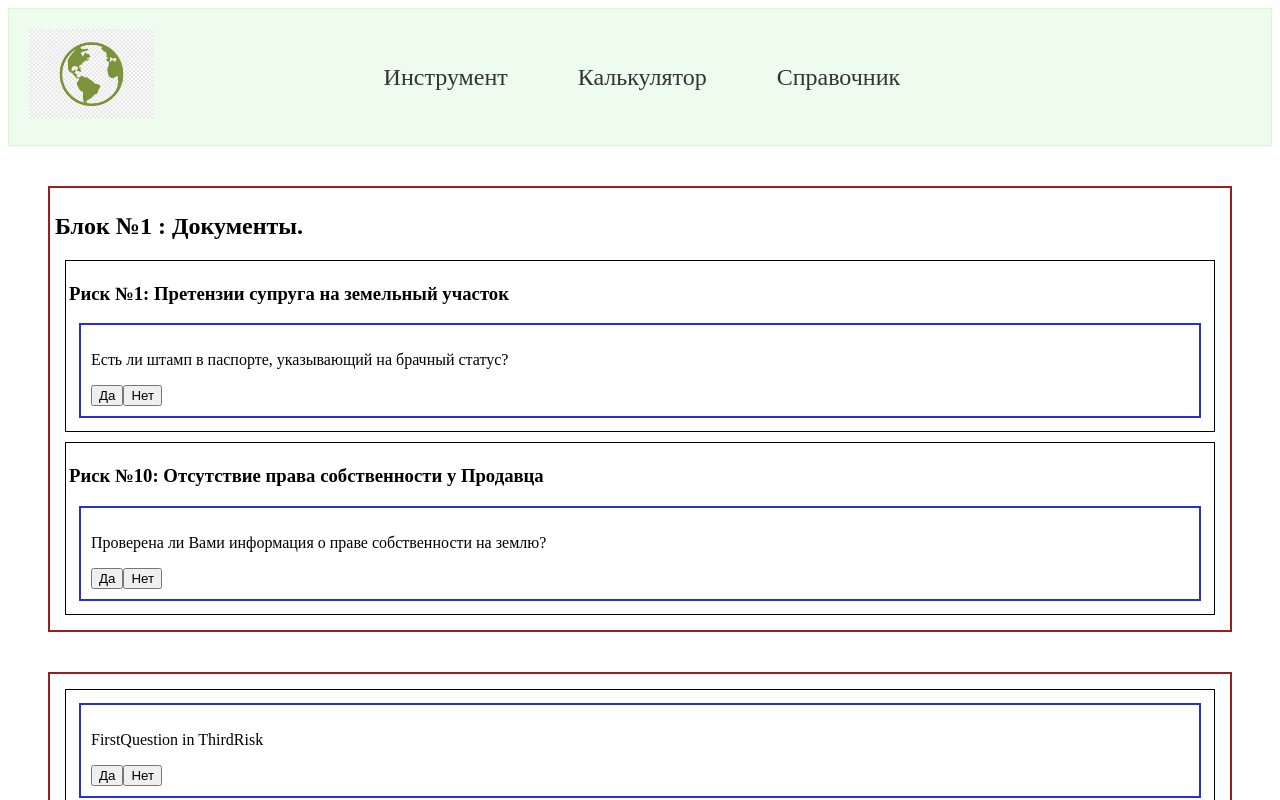
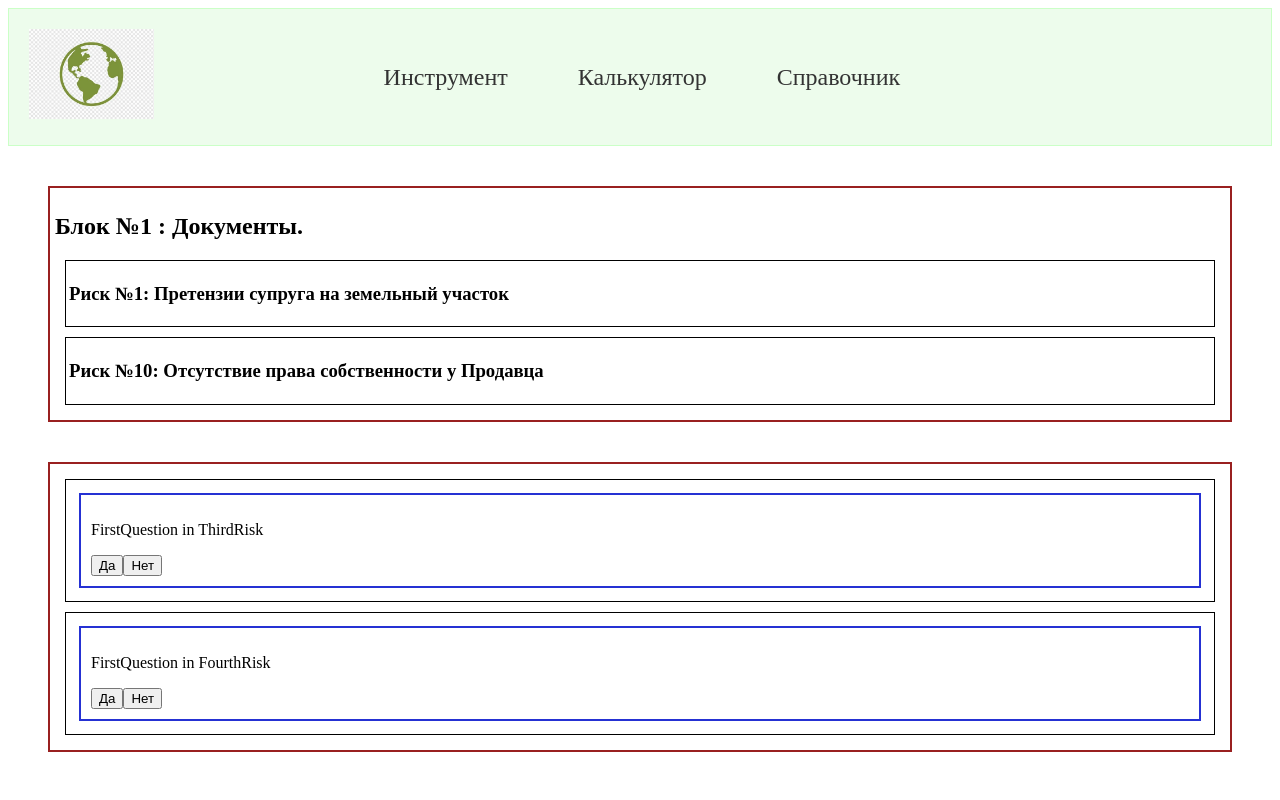
Before and after one commit to IvanTvardovsky/K_plus, a React (Create React App) app: page / in a window 1280 px wide. Both pictures are taken after a click on the button "Продолжить". Shown: the top 800 px of the page. Built offline with nearby package versions, Linux system fonts and the light colour scheme.

Commit message:
firstBlockClick

```diff
--- a/src/App.js
+++ b/src/App.js
@@ -24,6 +24,15 @@ class App extends React.Component{
                     {showBlocks ? (
                         <div>
                             <h1>Добро пожаловать!</h1>
+                            <p> Мы рады приветствовать Вас на нашем сайте «ЗемельКа»! </p>
+                            <p> Мы предлагаем Вам тестирование для выявления рисков при покупке земельного участка.  </p>
+                            <p> Пожалуйста, убедитесь, что у Вас есть все документы со звездочкой, представленные в нашем чек-листе. </p>
+                            <p> Нажимая на значок (?) слева от документов, Вам будет предоставлена подсказка, как Вы можете их получить. </p>
+                            <p> Как только Вы поставите галочки около каждого из документов и нажмете кнопку «продолжить» тестирование будет открыто для Вас. </p>
+                            <p> После прохождения теста мы предоставим Вам список рисков в зависимости от ваших ответов. </p>
+                            <p> Надеемся, что наш сервис оставит только хорошие впечатления от использования.
+                                С уважением,
+                                Команда «ЗемельКа» </p>
                             <button onClick={this.handleContinue}>Продолжить</button>
                         </div>
                     ) : (
--- a/src/components/firstblock.js
+++ b/src/components/firstblock.js
@@ -6,17 +6,27 @@ class FirstBlock extends React.Component{
     constructor(props) {
         super(props);
         this.state = {
-          currentQuestion: 0,
-          riskCount: 0
+          isClicked: true
         };
-      }
+        this.ClickToBlock = this.ClickToBlock.bind(this)
+    }
+
+    ClickToBlock = () => {
+        this.setState(prevState => ({
+          isClicked: !prevState.isClicked
+        }));
+    };
 
     render(){
         return(
-            <div class="Risks">
-                <h2>Блок №1 : Документы.</h2>
-                <Risk1 />
-                <Risk10 />
+            <div className="Risks">
+                <h2 onClick={this.ClickToBlock}>Блок №1 : Документы.</h2>
+                {this.state.isClicked && (
+                    <div>
+                        <Risk1 />
+                        <Risk10 />
+                    </div>
+                )}
             </div>
         )
     }
--- a/src/components/risk1.js
+++ b/src/components/risk1.js
@@ -5,10 +5,12 @@ class Risk1 extends React.Component{
         super(props);
         this.state = {
           ans: [false, false],
-          click: [false, false]
+          click: [false, false],
+          isClicked: false
         };
         this.handleAnswer1 = this.handleAnswer1.bind(this)
         this.handleAnswer2 = this.handleAnswer2.bind(this)
+        this.ClickToBlock = this.ClickToBlock.bind(this)
     }
     quests = [
         {
@@ -26,6 +28,11 @@ class Risk1 extends React.Component{
             help: false
         }
     ]
+    ClickToBlock = () => {
+        this.setState(prevState => ({
+          isClicked: !prevState.isClicked
+        }));
+    };
     handleAnswer1 = (answer) => {
         this.setState(prevState => ({
             click: prevState.click.map((item, index) =>
@@ -74,9 +81,9 @@ class Risk1 extends React.Component{
         const { ans, click } = this.state;
         return(
             <div className="Risk">
-                <div className="RiskName">
-                    <h3>Риск №1: Претензии супруга на земельный участок</h3>
-                </div>
+                <h3 onClick={this.ClickToBlock}>Риск №1: Претензии супруга на земельный участок</h3>
+                {this.state.isClicked && (
+                    <div>
                         <div className="Question">
                             <p>{this.quests[0].question}</p>
                             <button className={click[0] && !ans[0] ? 'active' : ''} onClick={() => this.handleAnswer1('да')}>Да</button>
@@ -111,6 +118,8 @@ class Risk1 extends React.Component{
                             </div>
                         )}
                     </div>
+                )}
+            </div>
         )
     }
 }
--- a/src/components/risk10.js
+++ b/src/components/risk10.js
@@ -5,9 +5,11 @@ class Risk10 extends React.Component{
         super(props);
         this.state = {
           ans: [false],
-          click: [false]
+          click: [false],
+          isClicked: false
         };
         this.handleAnswer1 = this.handleAnswer1.bind(this)
+        this.ClickToBlock = this.ClickToBlock.bind(this)
     }
     quests = [
         {
@@ -18,6 +20,11 @@ class Risk10 extends React.Component{
             help: false
         }
     ]
+    ClickToBlock = () => {
+        this.setState(prevState => ({
+          isClicked: !prevState.isClicked
+        }));
+    };
     handleAnswer1 = (answer) => {
         this.setState(prevState => ({
             click: prevState.click.map((item, index) =>
@@ -45,9 +52,9 @@ class Risk10 extends React.Component{
         const { ans, click } = this.state;
         return(
             <div className="Risk">
-                <div className="RiskName">
-                    <h3>Риск №10: Отсутствие права собственности у Продавца</h3>
-                </div>
+                <h3 onClick={this.ClickToBlock}>Риск №10: Отсутствие права собственности у Продавца</h3>
+                {this.state.isClicked && (
+                    <div>
                         <div className="Question">
                             <p>{this.quests[0].question}</p>
                             <button className={click[0] && !ans[0] ? 'active' : ''} onClick={() => this.handleAnswer1('да')}>Да</button>
@@ -69,6 +76,8 @@ class Risk10 extends React.Component{
                             </div>
                         )}
                     </div>
+                )}
+            </div>
         )
     }
 }
```
Lines whose indentation alone changed are shown as unchanged.
